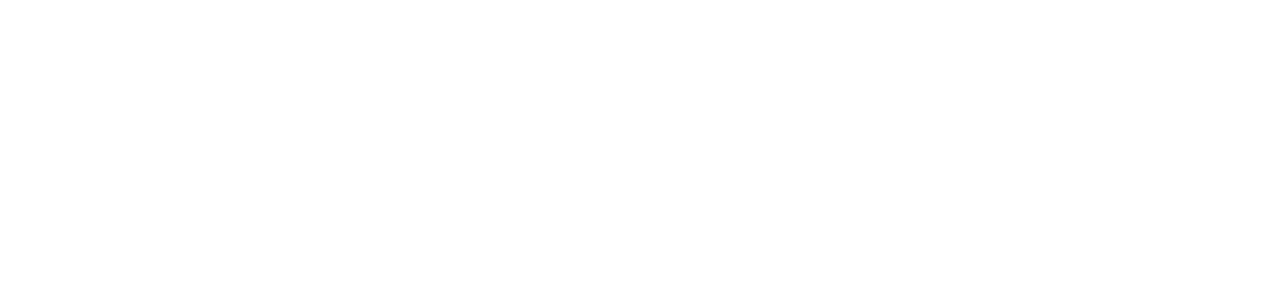
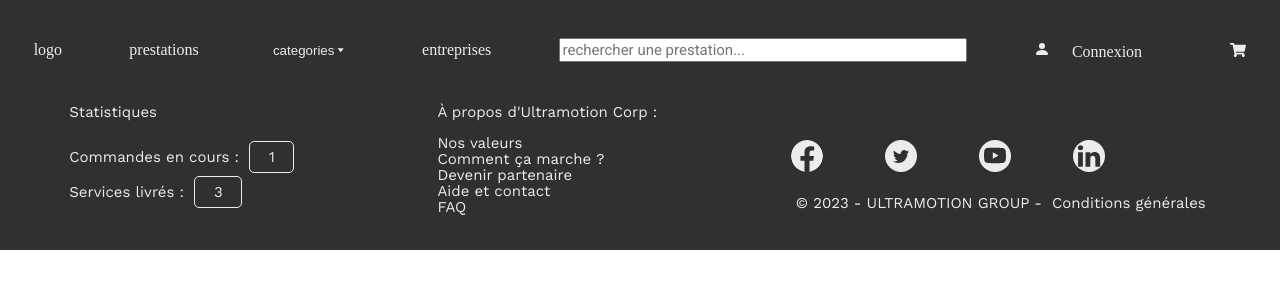
Before and after one commit to robinhotton/projet-fil-rouge_ib-formation, a React (Create React App) app: page /connexion in a window 1280 px wide. Before the commit this address had no page. Shown: the top 300 px of the page. Built offline with nearby package versions, Linux system fonts and the light colour scheme; data requests are answered from the project's data file.

Commit message:
build: preparation des routes :construction:

```diff
--- /dev/null
+++ b/src/pages/ConnexionPage.tsx
@@ -0,0 +1,12 @@
+import Footer from "../commons/Footer/Footer";
+import Header from "../commons/header/Header";
+
+const ConnexionPage: React.FC = () => {
+  return (
+    <>
+      <Header />
+      <Footer />
+    </>
+  );
+};
+export default ConnexionPage;
--- /dev/null
+++ b/src/pages/InscriptionEntreprisePage.tsx
@@ -0,0 +1,12 @@
+import Footer from "../commons/Footer/Footer";
+import Header from "../commons/header/Header";
+
+const InscriptionEntreprisePage: React.FC = () => {
+  return (
+    <>
+      <Header />
+      <Footer />
+    </>
+  );
+};
+export default InscriptionEntreprisePage;
--- /dev/null
+++ b/src/pages/InscriptionPage.tsx
@@ -0,0 +1,12 @@
+import Footer from "../commons/Footer/Footer";
+import Header from "../commons/header/Header";
+
+const InscriptionPage: React.FC = () => {
+  return (
+    <>
+      <Header />
+      <Footer />
+    </>
+  );
+};
+export default InscriptionPage;
```
Also changed, not shown: src/router/Router.tsx (+15 -0 lines).
